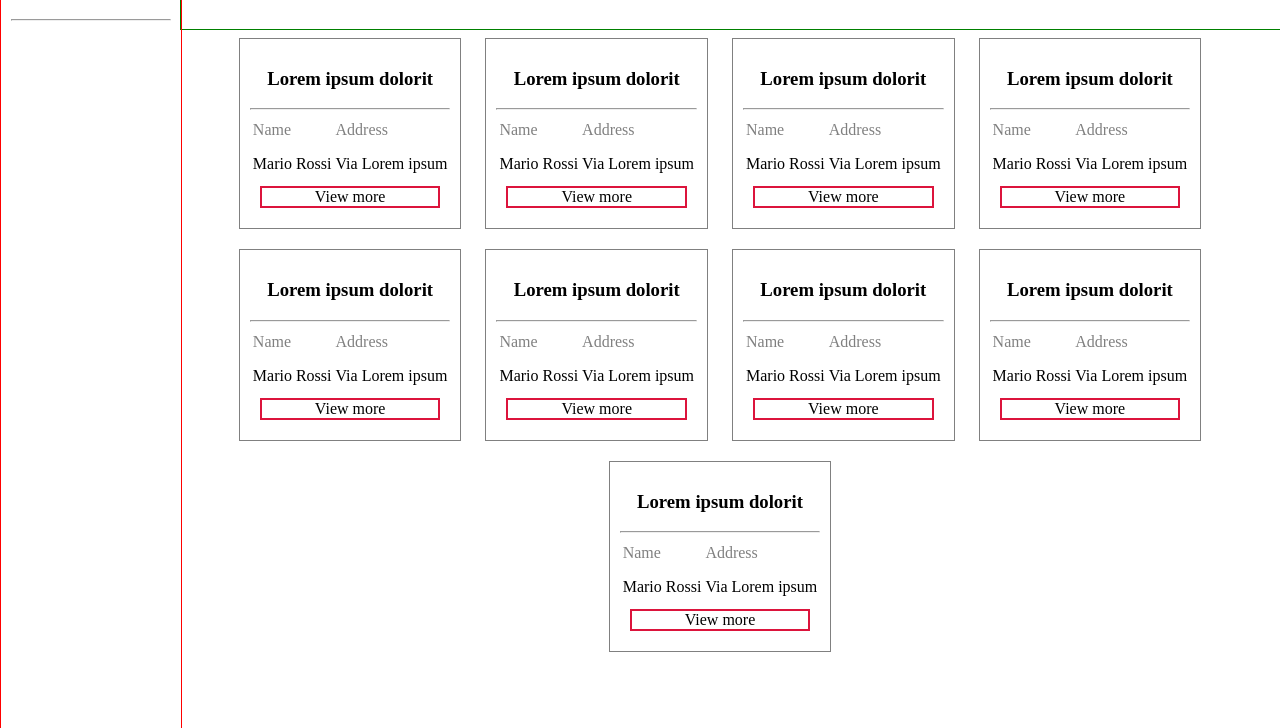
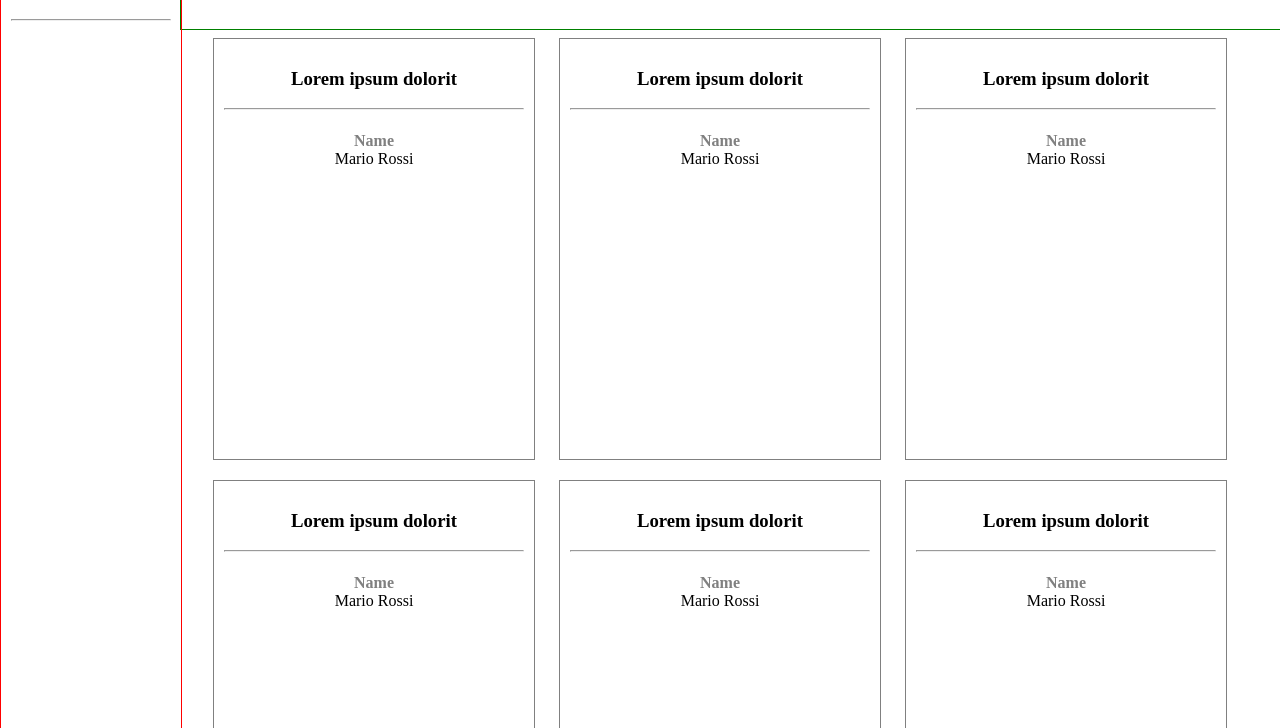
Before and after one commit to sonoMichael/finalTest, a plain HTML site: page index.html in a window 1280 px wide. Shown: the part 72-800 px from the top of the page. Drawn offline with Linux system fonts and the light colour scheme.

Commit message:
2 files modified

```diff
--- a/index.html
+++ b/index.html
@@ -22,182 +22,146 @@
 
         <div class="card">
 
-    <h3>Lorem ipsum dolorit</h5>
+            <h3> <b>Lorem ipsum dolorit</b> </h3>
+
             <hr>
-    <table class="content">
-        <tr>
-            <td>
-                <p class="type">Name</p>
-                <p>Mario Rossi</p>
-            </td>
-            <td>
-                <p class="type">Address</p>
-                <p>Via Lorem ipsum</p>
-            </td>
-        </tr>
-    </table>
 
-    <div class="more">View more</div>
+            <div>
+                <h4>Name</h4>
+                Mario Rossi
+            </div>
+        </div>
+
+        <div class="card">
+
+            <h3> <b>Lorem ipsum dolorit</b> </h3>
+
+            <hr>
+
+            <div>
+                <h4>Name</h4>
+                Mario Rossi
+            </div>
 
         </div>
         <div class="card">
 
-    <h3>Lorem ipsum dolorit</h5>
+            <h3> <b>Lorem ipsum dolorit</b> </h3>
+
             <hr>
-    <table class="content">
-        <tr>
-            <td>
-                <p class="type">Name</p>
-                <p>Mario Rossi</p>
-            </td>
-            <td>
-                <p class="type">Address</p>
-                <p>Via Lorem ipsum</p>
-            </td>
-        </tr>
-    </table>
 
-    <div class="more">View more</div>
+            <div>
+                <h4>Name</h4>
+                Mario Rossi
+            </div>
+
+        </div> <br>
+        <div class="card">
+
+            <h3> <b>Lorem ipsum dolorit</b> </h3>
+
+            <hr>
+
+            <div>
+                <h4>Name</h4>
+                Mario Rossi
+            </div>
 
         </div>
         <div class="card">
 
-    <h3>Lorem ipsum dolorit</h5>
+            <h3> <b>Lorem ipsum dolorit</b> </h3>
+
             <hr>
-    <table class="content">
-        <tr>
-            <td>
-                <p class="type">Name</p>
-                <p>Mario Rossi</p>
-            </td>
-            <td>
-                <p class="type">Address</p>
-                <p>Via Lorem ipsum</p>
-            </td>
-        </tr>
-    </table>
 
-    <div class="more">View more</div>
+            <div>
+                <h4>Name</h4>
+                Mario Rossi
+            </div>
 
         </div>
         <div class="card">
 
-    <h3>Lorem ipsum dolorit</h5>
+            <h3> <b>Lorem ipsum dolorit</b> </h3>
+
             <hr>
-    <table class="content">
-        <tr>
-            <td>
-                <p class="type">Name</p>
-                <p>Mario Rossi</p>
-            </td>
-            <td>
-                <p class="type">Address</p>
-                <p>Via Lorem ipsum</p>
-            </td>
-        </tr>
-    </table>
 
-    <div class="more">View more</div>
+            <div>
+                <h4>Name</h4>
+                Mario Rossi
+            </div>
+
+        </div> <br>
+        <div class="card">
+
+            <h3> <b>Lorem ipsum dolorit</b> </h3>
+
+            <hr>
+
+            <div>
+                <h4>Name</h4>
+                Mario Rossi
+            </div>
 
         </div>
         <div class="card">
 
-    <h3>Lorem ipsum dolorit</h5>
+            <h3> <b>Lorem ipsum dolorit</b> </h3>
+
             <hr>
-    <table class="content">
-        <tr>
-            <td>
-                <p class="type">Name</p>
-                <p>Mario Rossi</p>
-            </td>
-            <td>
-                <p class="type">Address</p>
-                <p>Via Lorem ipsum</p>
-            </td>
-        </tr>
-    </table>
 
-    <div class="more">View more</div>
+            <div>
+                <h4>Name</h4>
+                Mario Rossi
+            </div>
 
         </div>
         <div class="card">
 
-    <h3>Lorem ipsum dolorit</h5>
+            <h3> <b>Lorem ipsum dolorit</b> </h3>
+
             <hr>
-    <table class="content">
-        <tr>
-            <td>
-                <p class="type">Name</p>
-                <p>Mario Rossi</p>
-            </td>
-            <td>
-                <p class="type">Address</p>
-                <p>Via Lorem ipsum</p>
-            </td>
-        </tr>
-    </table>
 
-    <div class="more">View more</div>
+            <div>
+                <h4>Name</h4>
+                Mario Rossi
+            </div>
+
+        </div> <br>
+        <div class="card">
+
+            <h3> <b>Lorem ipsum dolorit</b> </h3>
+
+            <hr>
+
+            <div>
+                <h4>Name</h4>
+                Mario Rossi
+            </div>
 
         </div>
         <div class="card">
 
-    <h3>Lorem ipsum dolorit</h5>
+            <h3> <b>Lorem ipsum dolorit</b> </h3>
+
             <hr>
-    <table class="content">
-        <tr>
-            <td>
-                <p class="type">Name</p>
-                <p>Mario Rossi</p>
-            </td>
-            <td>
-                <p class="type">Address</p>
-                <p>Via Lorem ipsum</p>
-            </td>
-        </tr>
-    </table>
 
-    <div class="more">View more</div>
+            <div>
+                <h4>Name</h4>
+                Mario Rossi
+            </div>
 
         </div>
         <div class="card">
 
-    <h3>Lorem ipsum dolorit</h5>
+            <h3> <b>Lorem ipsum dolorit</b> </h3>
+
             <hr>
-    <table class="content">
-        <tr>
-            <td>
-                <p class="type">Name</p>
-                <p>Mario Rossi</p>
-            </td>
-            <td>
-                <p class="type">Address</p>
-                <p>Via Lorem ipsum</p>
-            </td>
-        </tr>
-    </table>
 
-    <div class="more">View more</div>
-
+            <div>
+                <h4>Name</h4>
+                Mario Rossi
             </div>
-<div class="card">
-
-    <h3>Lorem ipsum dolorit</h5>
-    <hr>
-    <table class="content">
-        <tr>
-            <td>
-                <p class="type">Name</p>
-                <p>Mario Rossi</p>
-            </td>
-            <td>
-                <p class="type">Address</p>
-                <p>Via Lorem ipsum</p>
-            </td>
-        </tr>
-    </table>
-
-    <div class="more">View more</div>
 
         </div>
 
--- a/styles.css
+++ b/styles.css
@@ -6,11 +6,13 @@ body {
   display: inline-block;
   padding: 10px;
   margin: 10px;
-  position: relative;
+  width: 300px;
+  height: 400px;
 }
 .more {
   border: 2px solid crimson;
   margin: 10px;
+  bottom: auto;
 }
 .type {
   color: gray;
@@ -38,3 +40,7 @@ body {
   padding: 10px;
   margin-left: 20px;
 }
+h4{
+  color: gray;
+  margin-bottom: 0%;
+}
```
Lines whose indentation alone changed are shown as unchanged.
